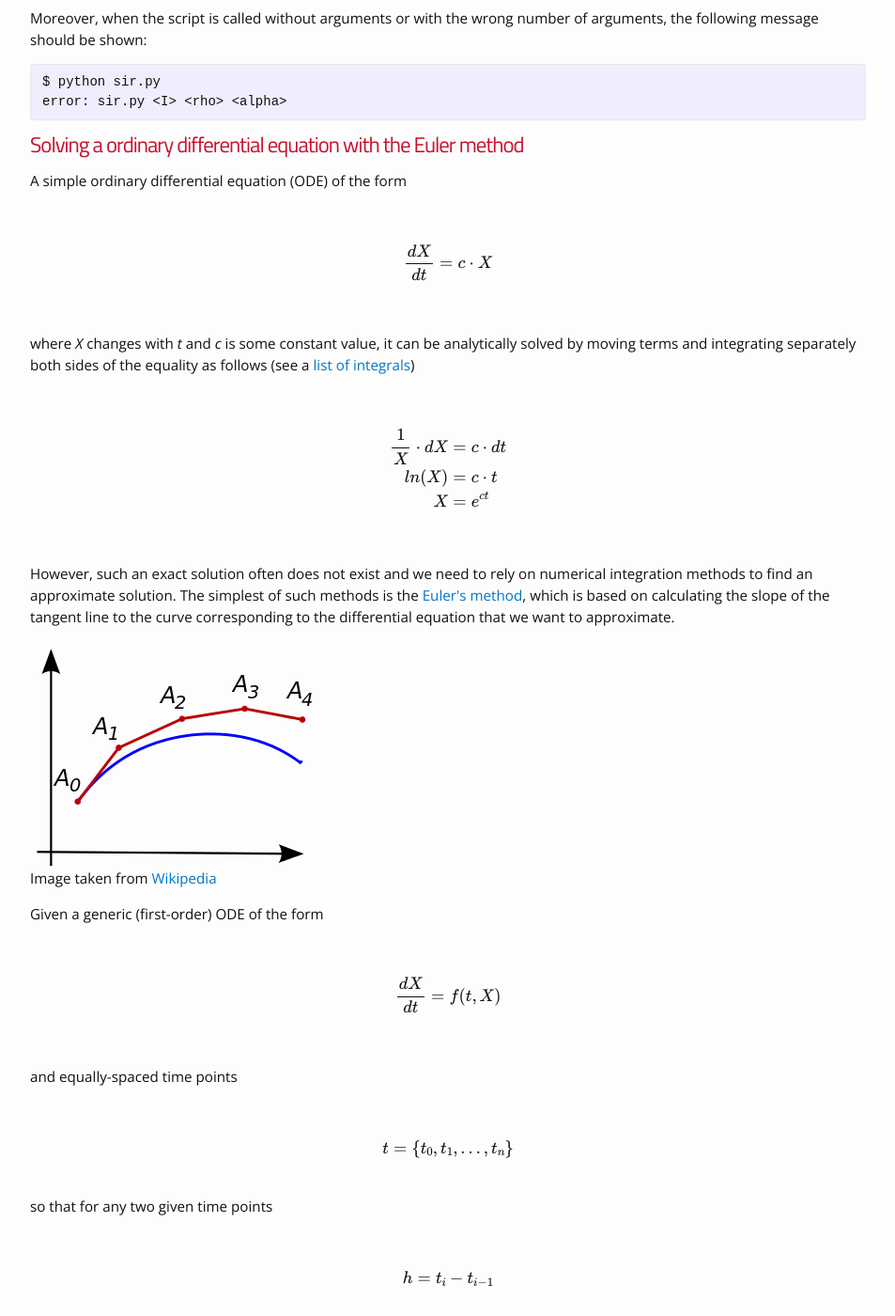
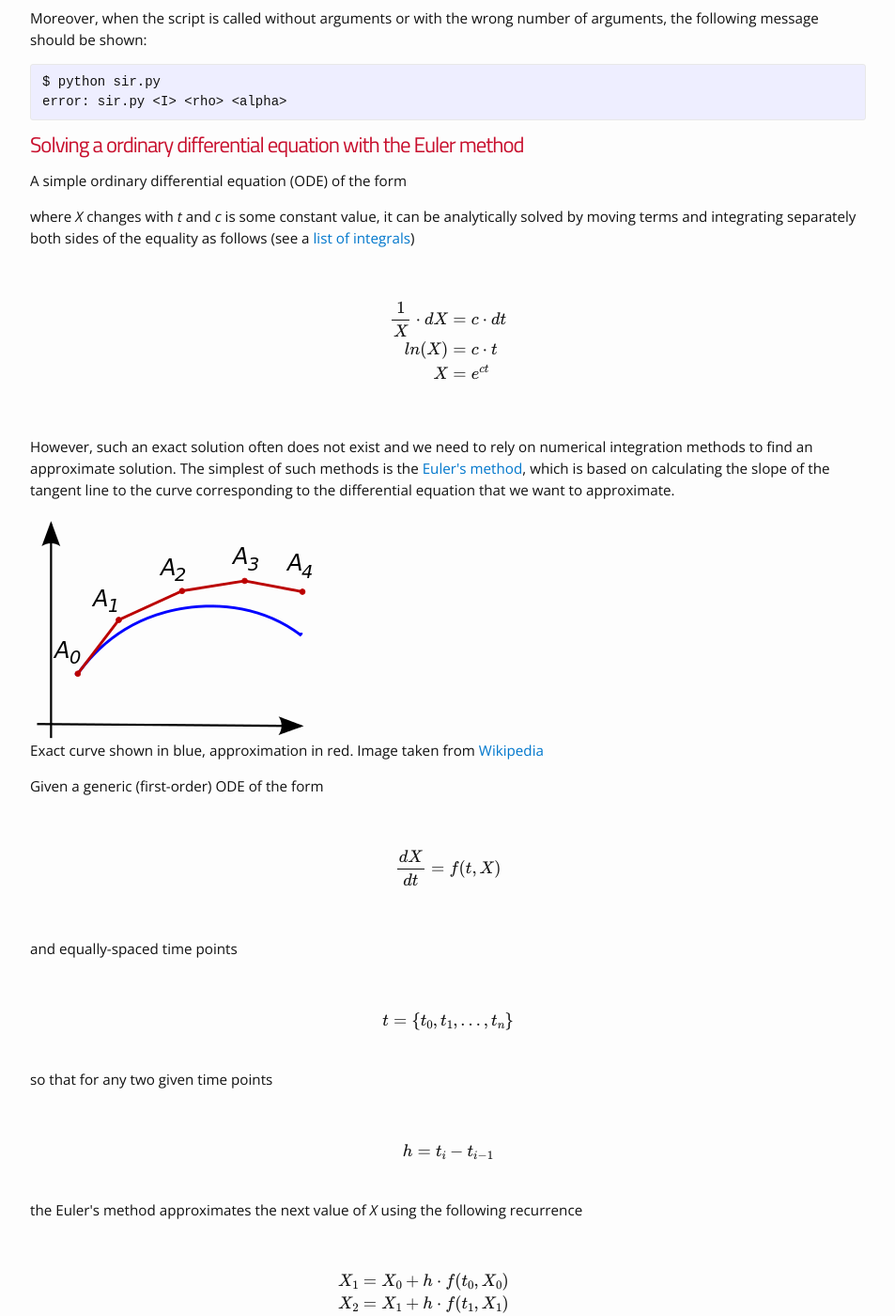
Before and after one commit to funcompbio/funcompbio.github.io, a Jekyll site: the page built from practical6/practical6.md, in a window 1280 px wide and 1400 px high, scrolled down 1388 px. Shown: the whole window at 94% size, without its empty margins (163-1116 px from the left). Built offline with Jekyll 4.4.1, drawn with Linux system fonts in a browser that asks for light colours; nearby versions of some CDN libraries; formulas are drawn with MathJax 3.

Commit message:
Updated practical 6.

```diff
--- a/practical6/practical6.html
+++ b/practical6/practical6.html
@@ -32,12 +32,7 @@ $ python --version</code></pre>
 error: sir.py &lt;I&gt; &lt;rho&gt; &lt;alpha&gt;</code></pre>
 <h1 id="solving-a-ordinary-differential-equation-with-the-euler-method">Solving a ordinary differential equation with the Euler method</h1>
 <p>A simple ordinary differential equation (ODE) of the form</p>
-<p><br /><span class="math display">$$
-\begin{equation}
-\frac{dX}{dt} = c\cdot X
-\label{eq:cx}
-\end{equation}
-$$</span><br /></p>
+
 <p>where <span class="math inline"><em>X</em></span> changes with <span class="math inline"><em>t</em></span> and <span class="math inline"><em>c</em></span> is some constant value, it can be analytically solved by moving terms and integrating separately both sides of the equality as follows (see a <a href="https://en.wikipedia.org/wiki/Lists_of_integrals">list of integrals</a>)</p>
 <p><br /><span class="math display">$$ \begin{eqnarray}
    \frac{1}{X}\cdot dX &amp; = &amp; c\cdot dt \\
@@ -46,8 +41,8 @@ $$</span><br /></p>
    \end{eqnarray} $$</span><br /></p>
 <p>However, such an exact solution often does not exist and we need to rely on numerical integration methods to find an approximate solution. The simplest of such methods is the <a href="https://en.wikipedia.org/wiki/Euler_method">Euler's method</a>, which is based on calculating the slope of the tangent line to the curve corresponding to the differential equation that we want to approximate.</p>
 <div class="figure">
-<img src="Euler_method.png" alt="Image taken from Wikipedia" />
-<p class="caption">Image taken from <a href="https://en.wikipedia.org/wiki/Euler_method">Wikipedia</a></p>
+<img src="Euler_method.png" alt="Exact curve shown in blue, approximation in red. Image taken from Wikipedia" />
+<p class="caption">Exact curve shown in blue, approximation in red. Image taken from <a href="https://en.wikipedia.org/wiki/Euler_method">Wikipedia</a></p>
 </div>
 <p>Given a generic (first-order) ODE of the form</p>
 <p><br /><span class="math display">$$ \frac{dX}{dt} = f(t, X) $$</span><br /></p>
```
